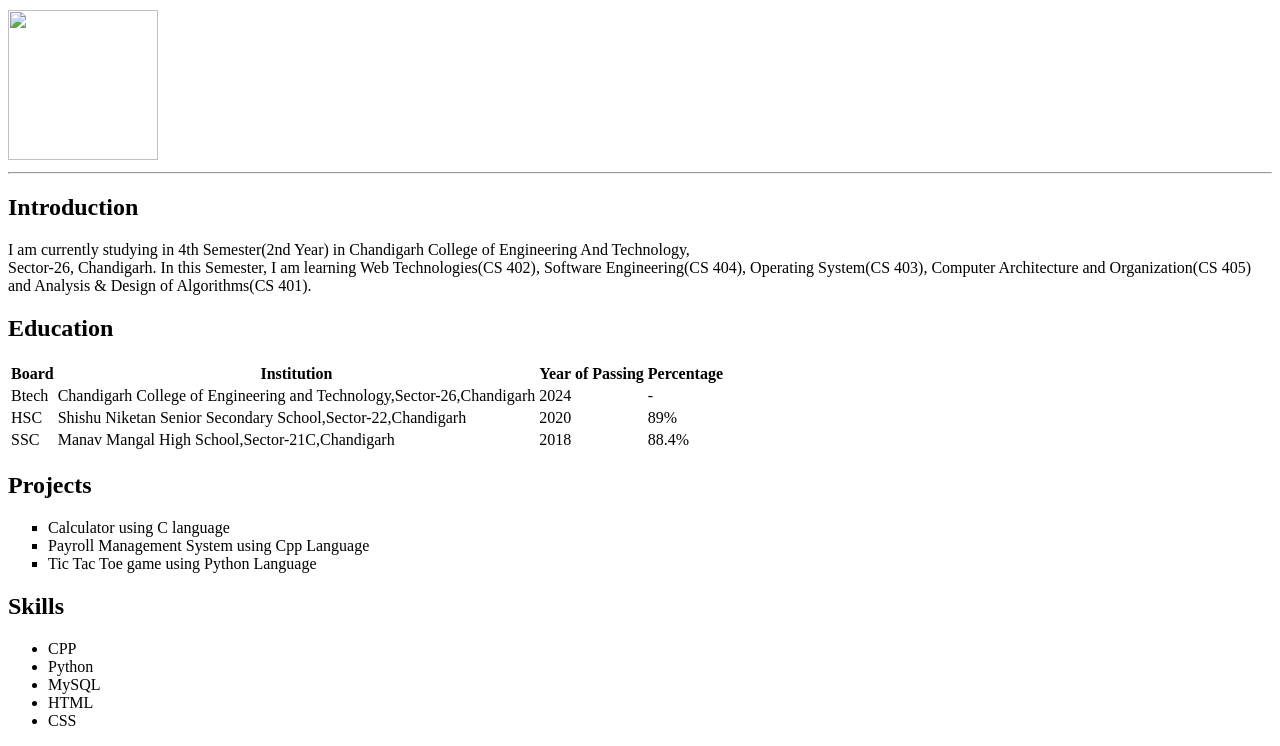
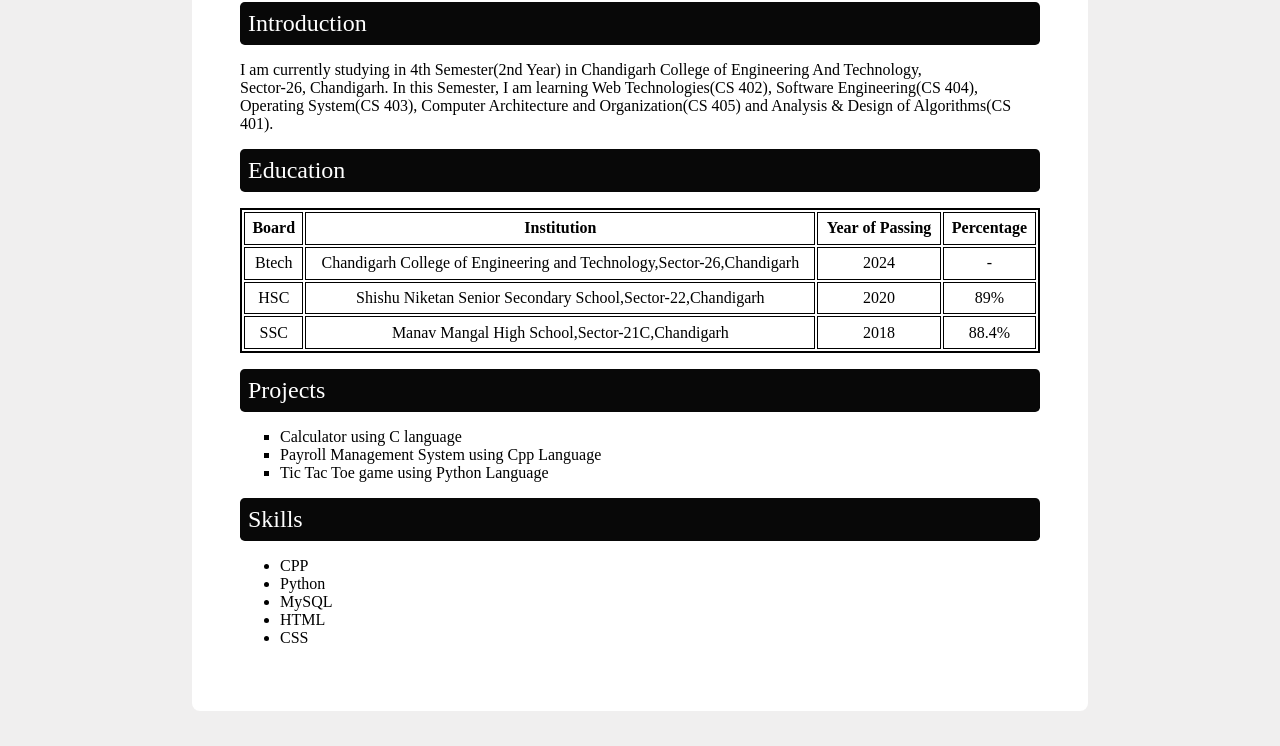
Before and after one commit to Nirbhik16/NirbhikCV.github.io, a plain HTML site: page cv.html in a window 1280 px wide. Shown: the part 230-976 px from the top of the page. Drawn offline with Linux system fonts and the light colour scheme.

Commit message:
Update cv.html

```diff
--- a/cv.html
+++ b/cv.html
@@ -5,6 +5,7 @@
     <meta http-equiv="X-UA-Compatible" content="IE=edge">
     <meta name="viewport" content="width=device-width, initial-scale=1.0">
     <title>CV</title>
+    <link rel="stylesheet" href="CV.css">
 </head>
 <body>
     <div class="box">
```
